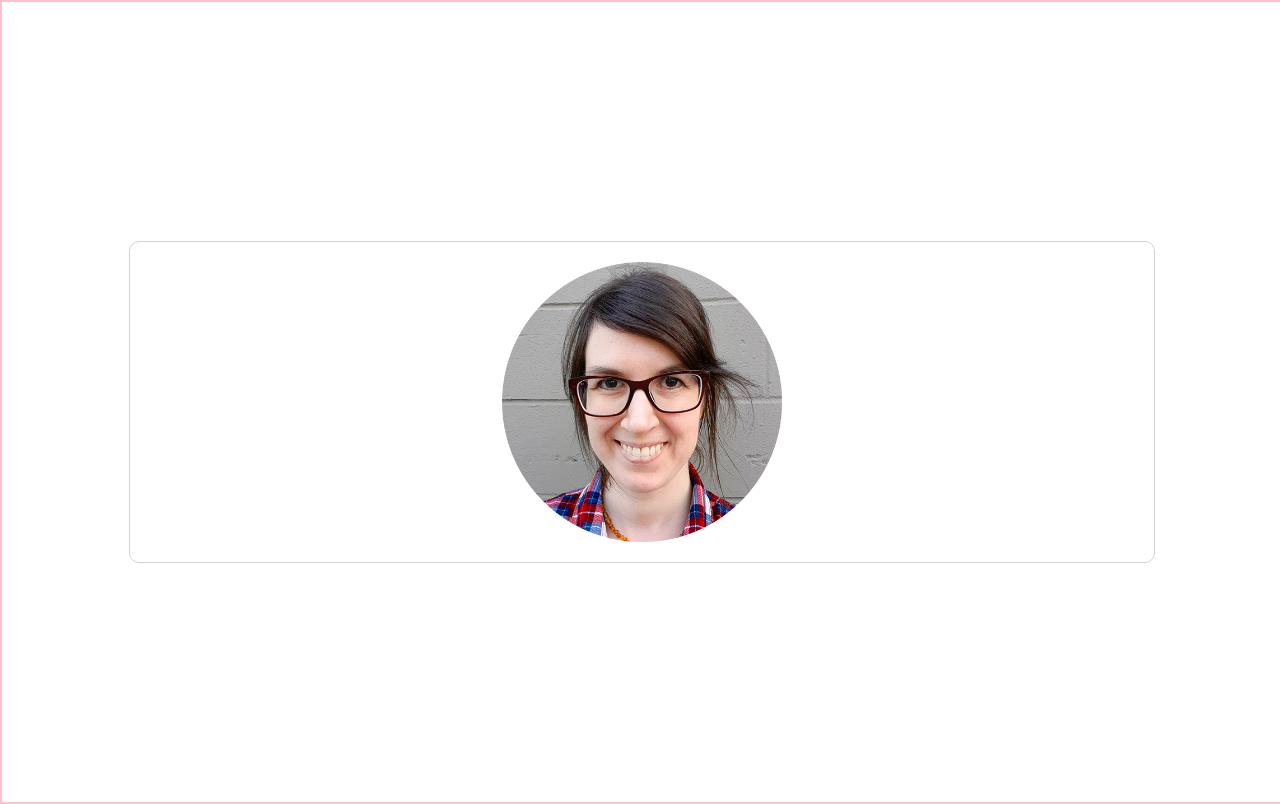
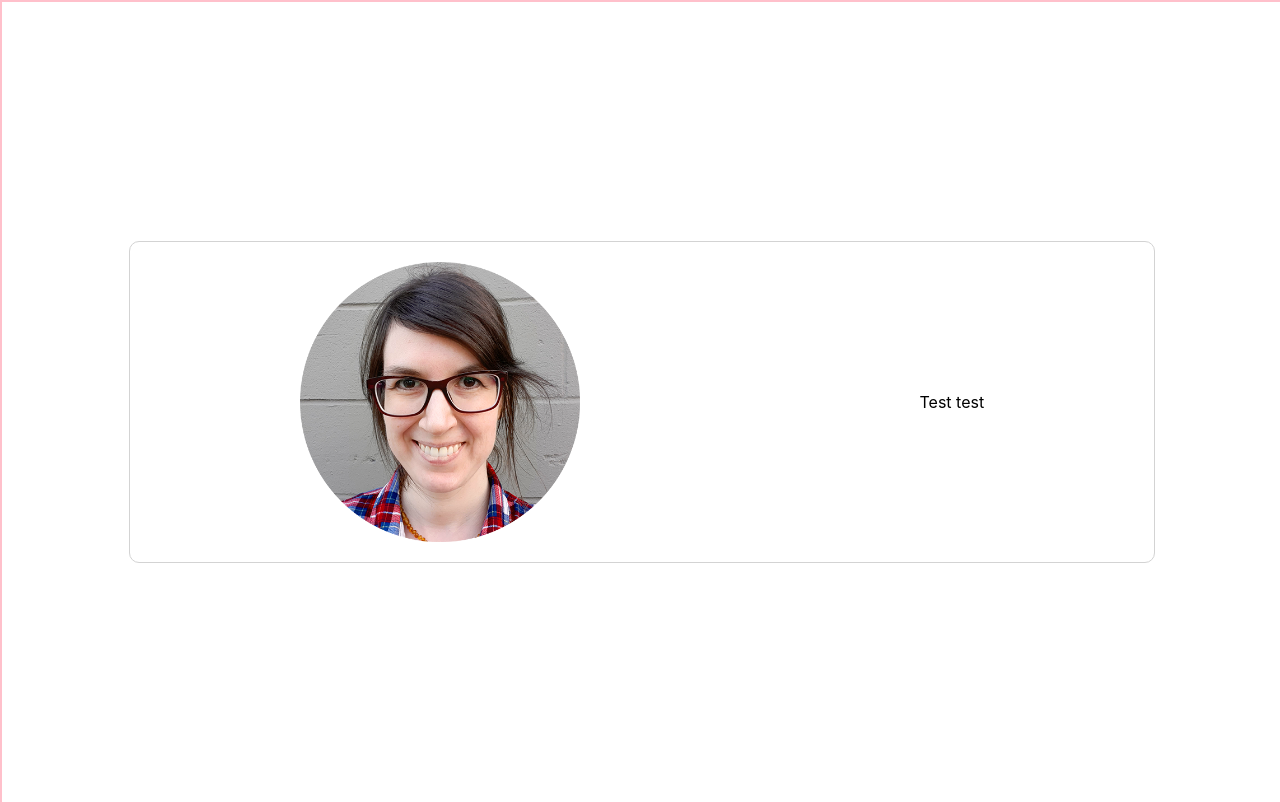
Before and after one commit to wrunion/winter-runion-design, a React (Create React App) app: page / in a window 1280 px wide. Built offline with nearby package versions, Linux system fonts and the light colour scheme.

Commit message:
Create AboutText component.

```diff
--- a/src/components/About.js
+++ b/src/components/About.js
@@ -1,11 +1,13 @@
 import React from 'react'
 import avatar from './meRound500.png';
 import './About.css';
+import AboutText from './AboutText';
 
 function About() {
   return (
     <div className="About">
       <img src={avatar} alt="" />
+      <AboutText />
     </div>
   );
 }
--- /dev/null
+++ b/src/components/AboutText.js
@@ -0,0 +1,11 @@
+import React from 'react';
+
+function AboutText() {
+  return (
+    <div className="AboutText">
+      <p>Test test</p>
+    </div>
+  )
+}
+
+export default AboutText;
```
